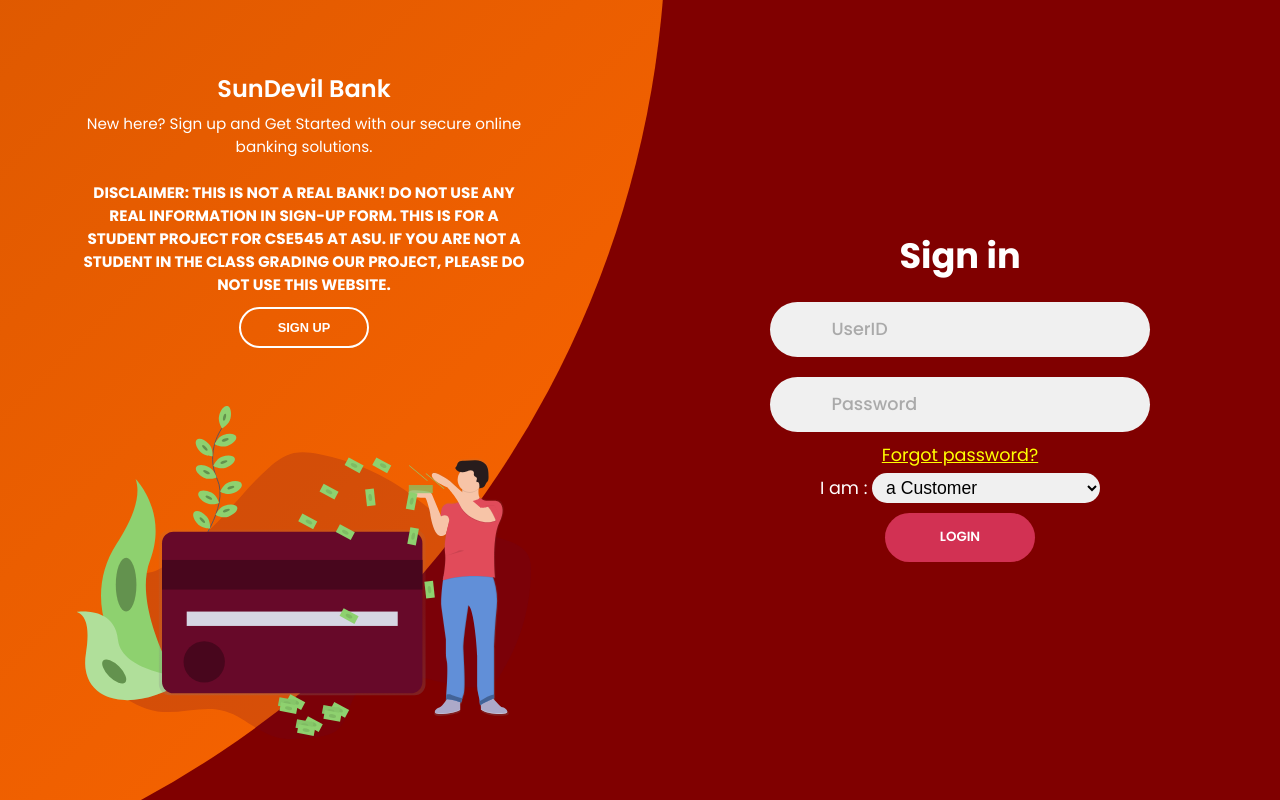
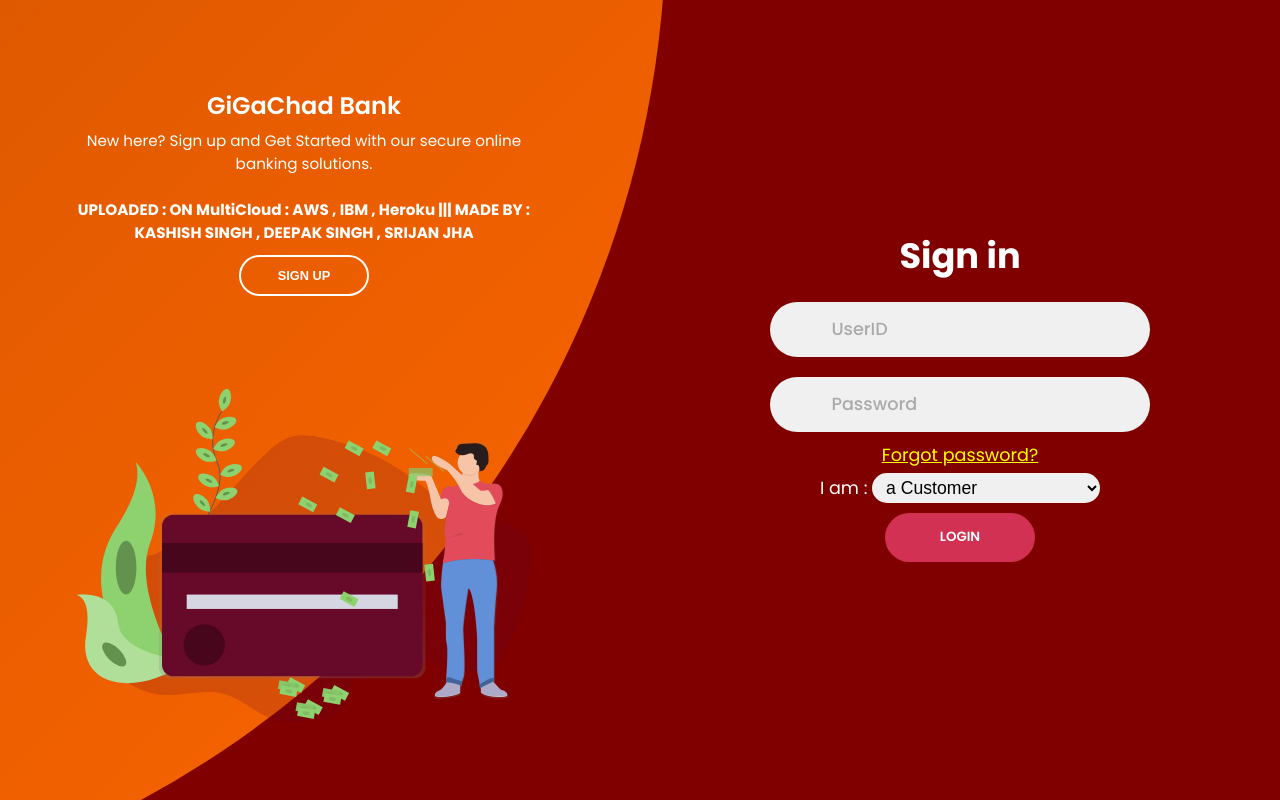
Before and after one commit to ifiscoder/BankChadOnCloud, a Flask app: page / in a window 1280 px wide. Run offline with Flask 2, Linux system fonts and the light colour scheme; parts of the project's set-up code (start-up, migrations or seed data) failed here and were passed over.

Commit message:
yes dot it
yes yes yes

```diff
--- a/templates/admin.html
+++ b/templates/admin.html
@@ -29,7 +29,7 @@
 
 
         <a class="navbar-brand" id="home_logo" style="color: yellow">
-        SunDevil Bank - Admin</a>
+        GiGaChad Bank - Admin</a>
 
       </div>
       <div class="collapse navbar-collapse" id="myNavbar">
--- a/templates/customer.html
+++ b/templates/customer.html
@@ -51,7 +51,7 @@
 
 
         <a class="navbar-brand" id="home_logo" style="color: yellow">
-        SunDevil Bank</a>
+        GiGaChad Bank</a>
 
       </div>
       <div class="collapse navbar-collapse" id="myNavbar">
--- a/templates/login.html
+++ b/templates/login.html
@@ -165,7 +165,7 @@
               <input type="text" placeholder="Contact No." id="register_phone" pattern="[0-9]{10}" oncut="return false" oncopy="return false" onpaste="return false" required/>
               <div class="tooltip phonett">
                 <i class="fas fa-question-circle"></i>
-                <span class="tooltiptext phonettt">Contact no. can be 10 digits only. We support only US phone numbers.</span>
+                <span class="tooltiptext phonettt">Contact no. can be 10 digits only. We support only indian phone numbers.</span>
               </div>
             </div>
             <div class="input-field">
@@ -223,10 +223,10 @@
       <div class="panels-container">
         <div class="panel left-panel">
           <div class="content">
-            <h3>SunDevil Bank</h3>
+            <h3>GiGaChad Bank</h3>
             <p>
               New here? Sign up and Get Started with our secure online banking solutions.<br><br>
-              <b>DISCLAIMER: THIS IS NOT A REAL BANK! DO NOT USE ANY REAL INFORMATION IN SIGN-UP FORM. THIS IS FOR A STUDENT PROJECT FOR CSE545 AT ASU. IF YOU ARE NOT A STUDENT IN THE CLASS GRADING OUR PROJECT, PLEASE DO NOT USE THIS WEBSITE.</b>
+              <b>UPLOADED : ON MultiCloud : AWS , IBM , Heroku ||| MADE BY : KASHISH SINGH , DEEPAK SINGH , SRIJAN JHA</b>
             </p>
             <button class="btn transparent" id="sign-up-btn">
               Sign up
--- a/templates/tier1.html
+++ b/templates/tier1.html
@@ -29,7 +29,7 @@
 
 
         <a class="navbar-brand" id="home_logo" style="color: yellow">
-        SunDevil Bank - Tier 1</a>
+        GiGaChad Bank - Tier 1</a>
 
       </div>
       <div class="collapse navbar-collapse" id="myNavbar">
--- a/templates/tier2.html
+++ b/templates/tier2.html
@@ -31,7 +31,7 @@
           </button>
 
           <a class="navbar-brand" id="home_logo" style="color: yellow">
-            Sundevil Bank - Tier 2</a
+            GiGaChad Bank - Tier 2</a
           >
         </div>
         <div class="collapse navbar-collapse" id="myNavbar">
```
